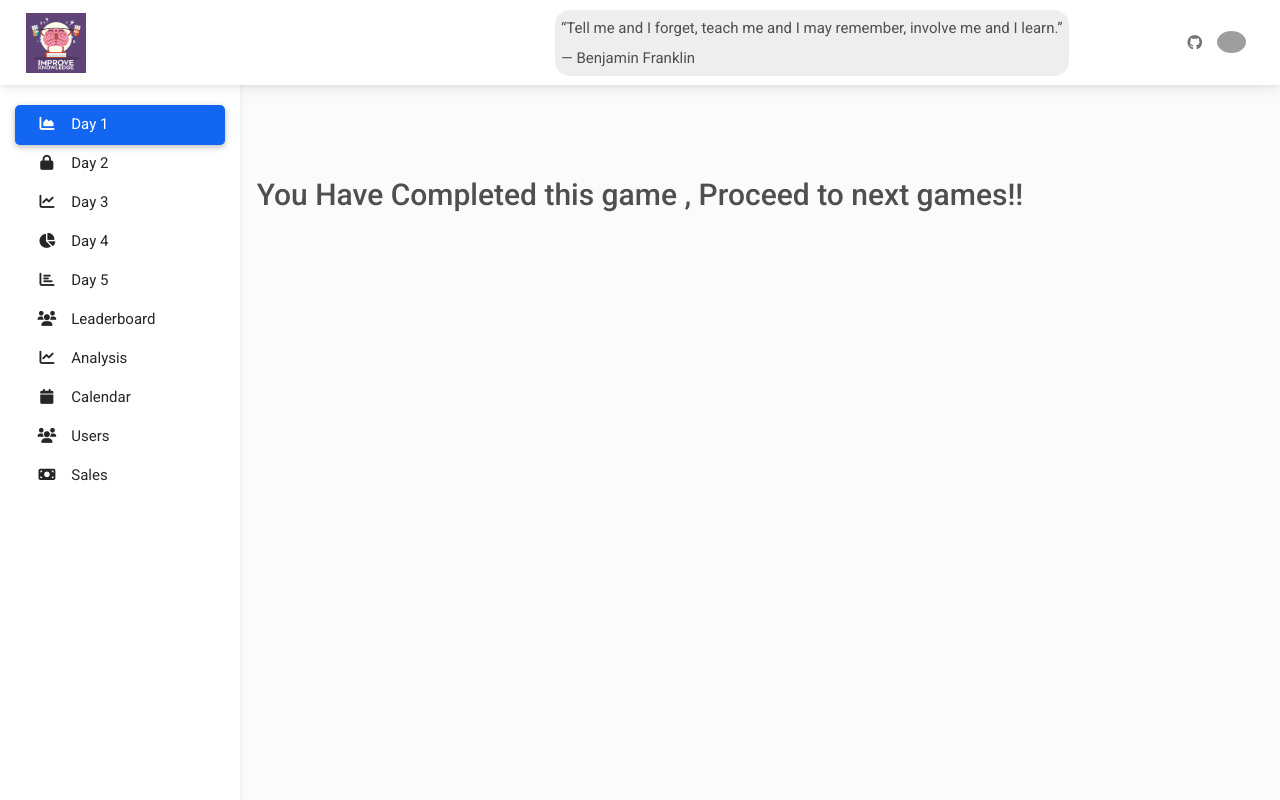
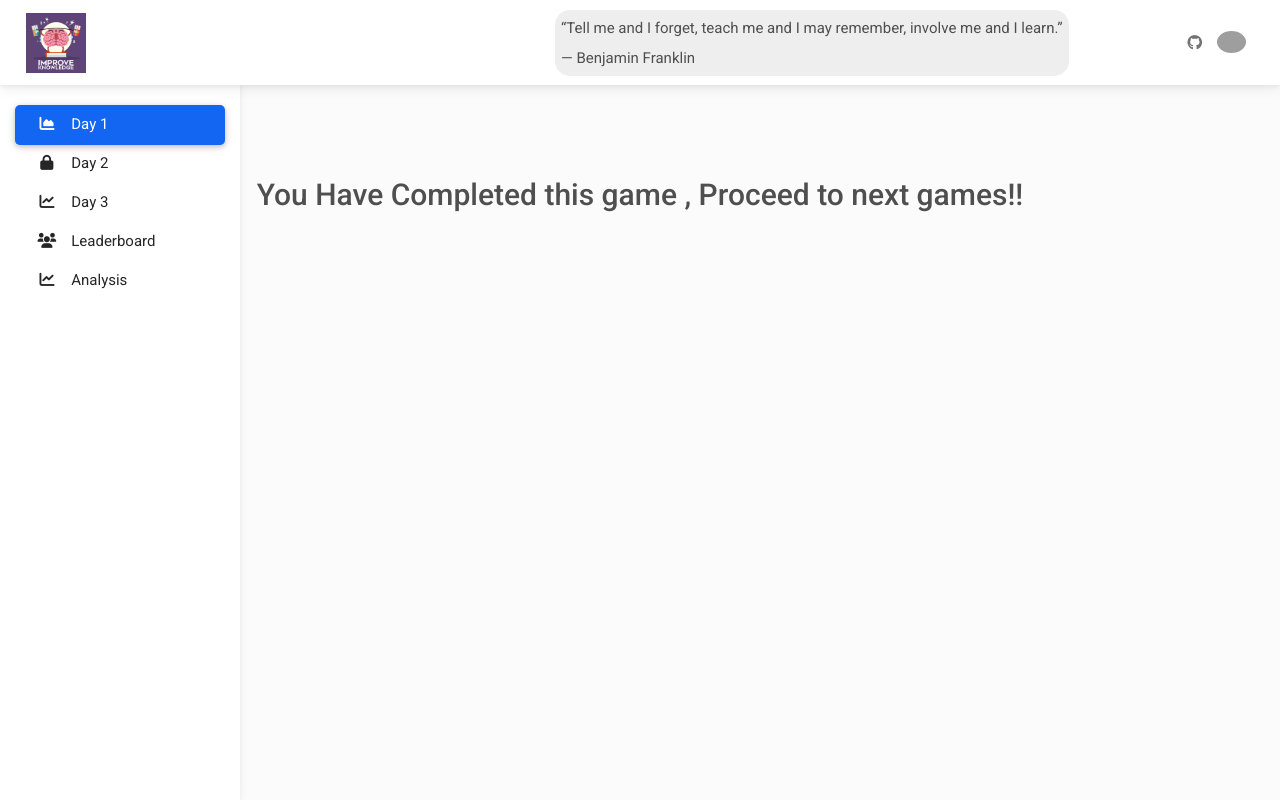
Before and after one commit to mdrazak2001/Timathon, a Django app: page /day1/ in a window 1280 px wide. Run offline with Django 3.2, Linux system fonts and the light colour scheme; a user stored in the database is signed in; data comes from the database, SQL or seed files in the repository; both versions use the stored data as it was after the commit; some libraries are stand-ins or nearby versions; grey boxes are pictures that could not be loaded.

Commit message:
reorder settings

```diff
--- a/app/settings.py
+++ b/app/settings.py
@@ -30,6 +30,11 @@ ALLOWED_HOSTS = [
     'localhost',
     '127.0.0.1',
     'involveio.herokuapp.com',
+    '55fa-27-7-96-252.ngrok.io',
+]
+
+CSRF_TRUSTED_ORIGINS = [
+    'http://55fa-27-7-96-252.ngrok.io'
 ]
 
 
--- a/templates/navbar.html
+++ b/templates/navbar.html
@@ -122,12 +122,6 @@
           >
           {% endif %}
 
-          <a href="#" class="list-group-item list-group-item-action py-2 ripple">
-            <i class="fas fa-chart-pie fa-fw me-3"></i><span>Day 4</span>
-          </a>
-          <a href="#" class="list-group-item list-group-item-action py-2 ripple"
-            ><i class="fas fa-chart-bar fa-fw me-3"></i><span>Day 5</span></a
-          >
           {% if 'leaderboard' in request.path and 'analysis' not in request.path %}
           <a href="{% url 'leaderboard' %}" class="list-group-item list-group-item-action py-2 ripple active"
             ><i class="fas fa-users fa-fw me-3"></i><span>Leaderboard</span></a
@@ -148,16 +142,6 @@
             ><i class="fas fa-chart-line fa-fw me-3"></i><span>Analysis</span></a
           >
           {% endif %}
-
-          <a href="#" class="list-group-item list-group-item-action py-2 ripple"
-            ><i class="fas fa-calendar fa-fw me-3"></i><span>Calendar</span></a
-          >
-          <a href="#" class="list-group-item list-group-item-action py-2 ripple"
-            ><i class="fas fa-users fa-fw me-3"></i><span>Users</span></a
-          >
-          <a href="#" class="list-group-item list-group-item-action py-2 ripple"
-            ><i class="fas fa-money-bill fa-fw me-3"></i><span>Sales</span></a
-          >
         </div>
       </div>
     </nav>
```
Also changed, not shown: db.sqlite3.
